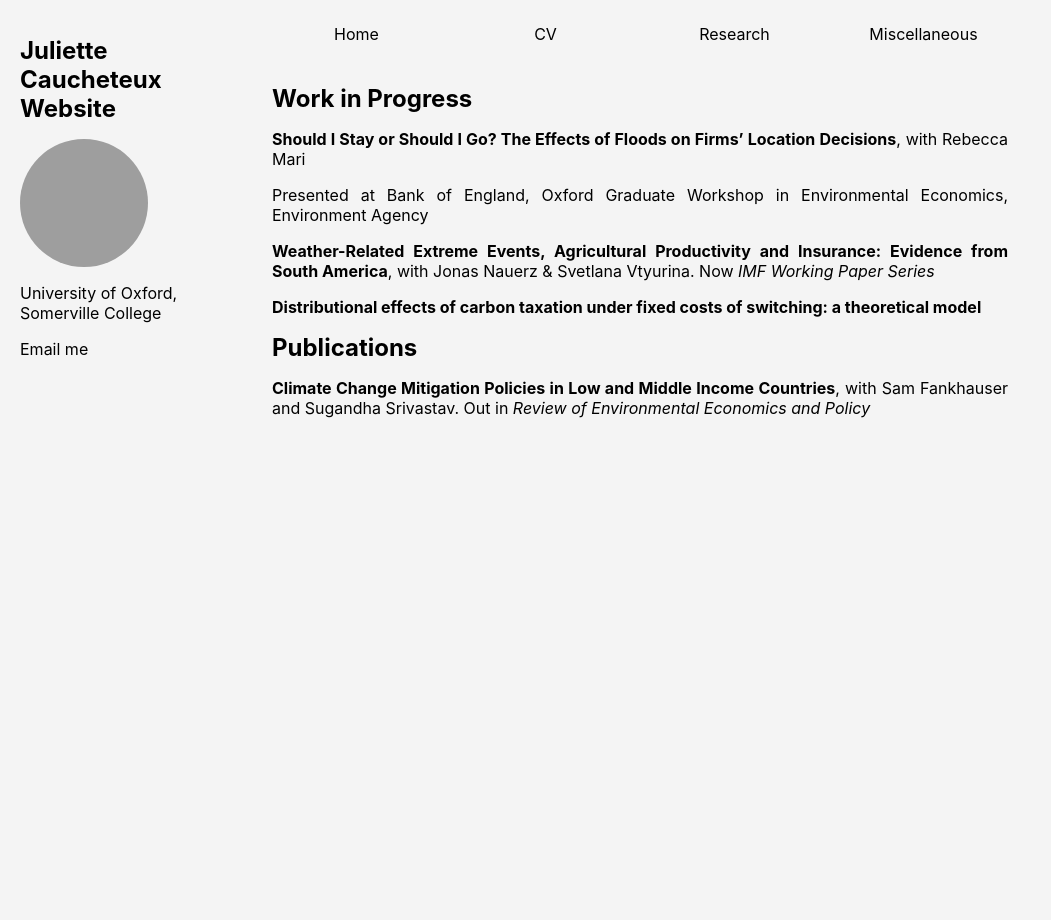
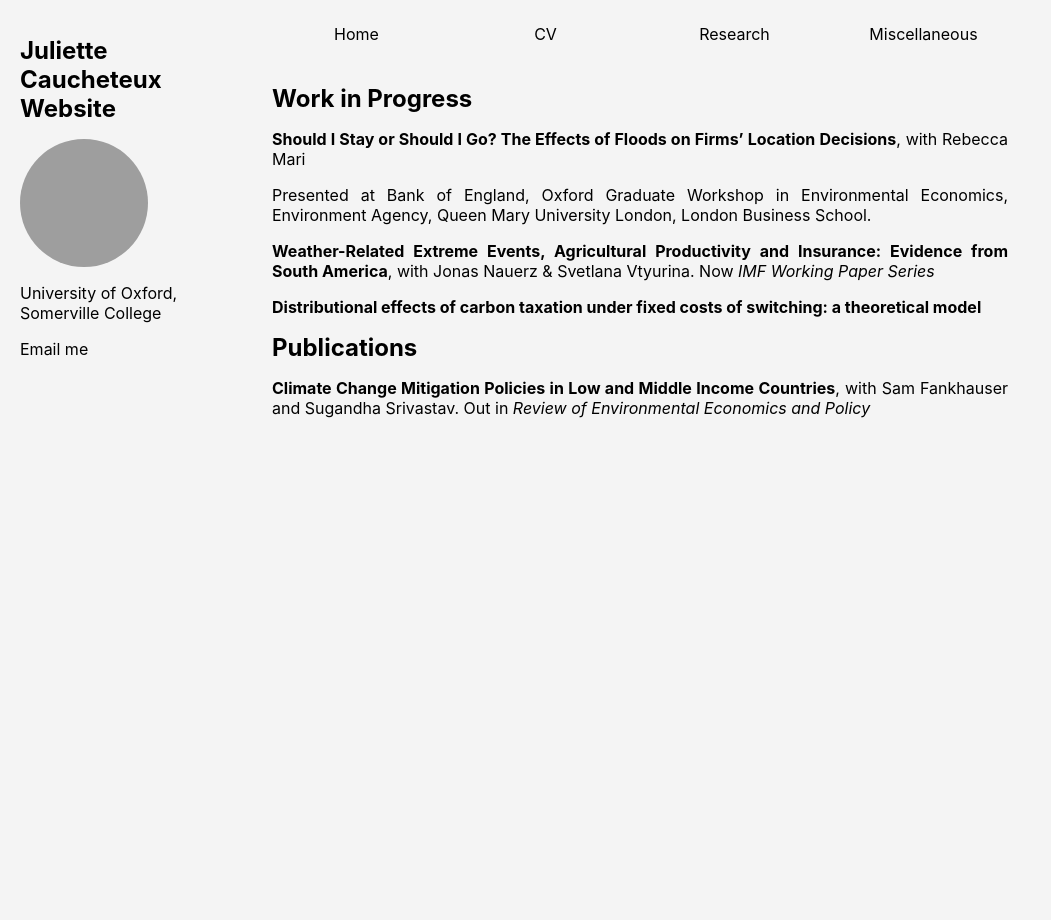
Before and after one commit to JulietteCx/juliettecx.github.io, a Jekyll site: the page built from _pages/research.md, in a window 1280 px wide. Shown: the whole page, without its empty margins (0-1051 px from the left). Built offline with Jekyll 4.4.1, drawn with Linux system fonts in a browser that asks for light colours; grey boxes are pictures that could not be loaded.

Commit message:
Update research.md

```diff
--- a/_pages/research.md
+++ b/_pages/research.md
@@ -14,7 +14,7 @@ Work in Progress
 
 **Should I Stay or Should I Go? The Effects of Floods on Firms' Location Decisions**, with Rebecca Mari
 
-Presented at Bank of England, Oxford Graduate Workshop in Environmental Economics, Environment Agency
+Presented at Bank of England, Oxford Graduate Workshop in Environmental Economics, Environment Agency, Queen Mary University London, London Business School.
 
 **Weather-Related Extreme Events, Agricultural Productivity and Insurance: Evidence from South America**, with Jonas Nauerz & Svetlana Vtyurina. Now _IMF Working Paper Series_
 
```
